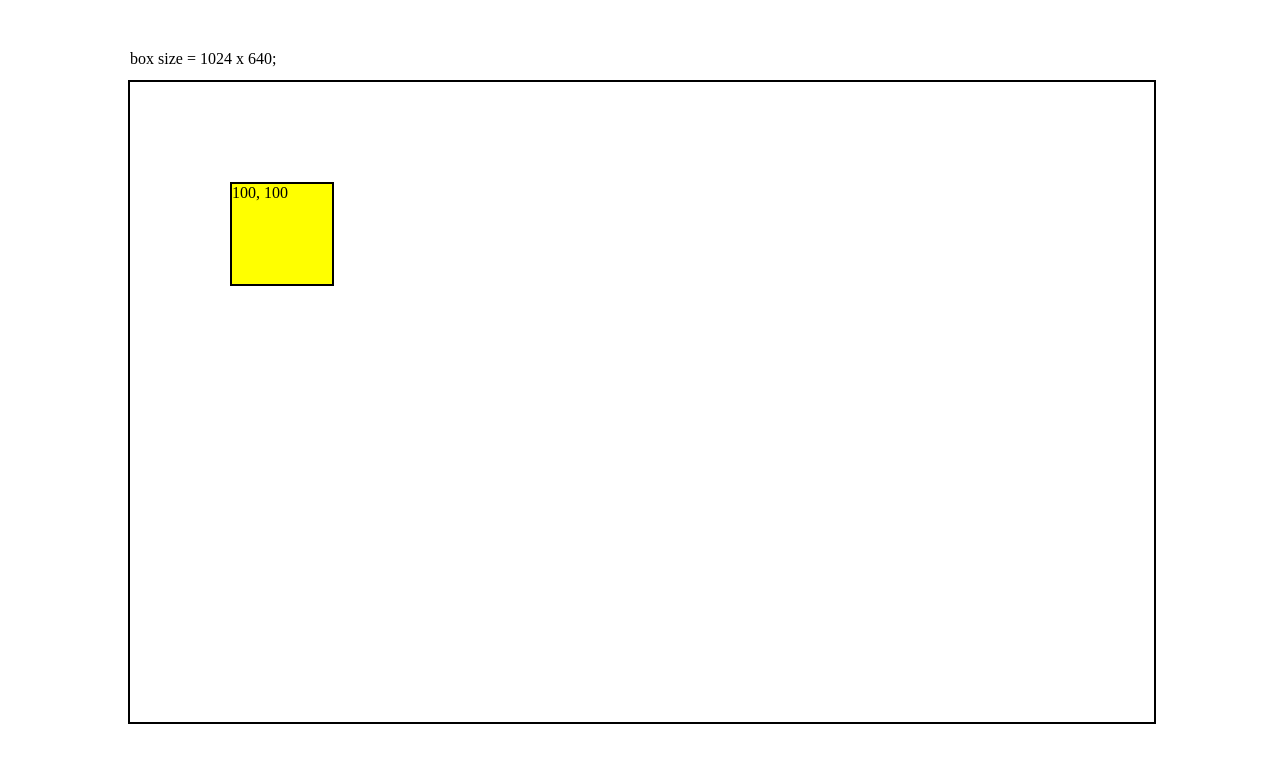
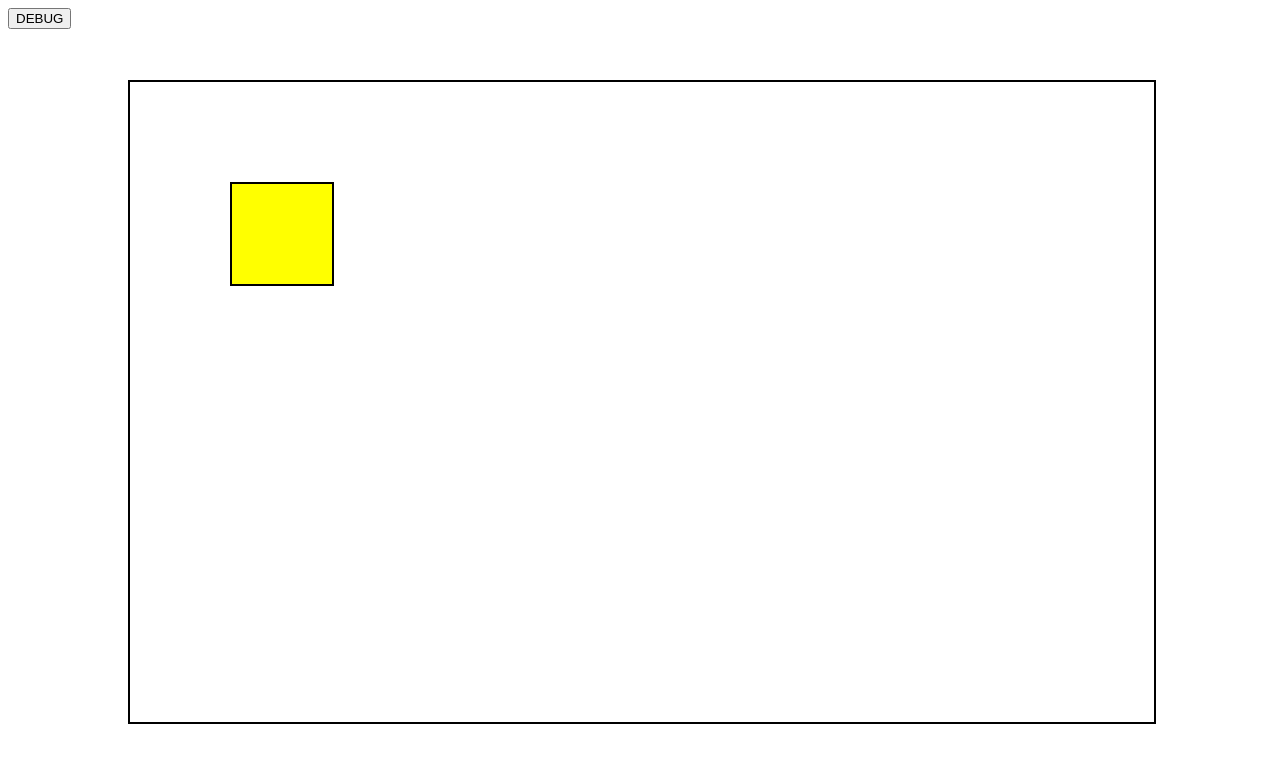
Before and after one commit to jliu716/jl-draggable, an Angular app: page / in a window 1280 px wide. Shown: the top 762 px of the page. Built offline with nearby package versions, Linux system fonts and the light colour scheme.

Commit message:
add debug button

```diff
--- a/src/app/app.component.html
+++ b/src/app/app.component.html
@@ -1,9 +1,11 @@
+<button (click)="toggleDebug()">DEBUG</button>
 <div class="container" #container>
   <span *ngIf="DEBUG && containerLoaded" class="debug-label">
     box size = {{ boxWidth }} x {{ boxHeight }};
   </span>
   <jl-draggable
     *ngIf="containerLoaded"
+    [DEBUG]="DEBUG"
     [containerHeight]="boxHeight"
     [containerWidth]="boxWidth"
     [width]="100"
--- a/src/app/app.component.ts
+++ b/src/app/app.component.ts
@@ -9,7 +9,7 @@ export class AppComponent {
   @ViewChild("container") container?: ElementRef;
   containerLoaded: boolean = false;
 
-  DEBUG: boolean = true;
+  DEBUG: boolean = false;
 
   get boxWidth() {
     return this.container?.nativeElement.clientWidth;
@@ -26,4 +26,8 @@ export class AppComponent {
       }
     });
   }
+
+  toggleDebug() {
+    this.DEBUG = !this.DEBUG;
+  }
 }
```
